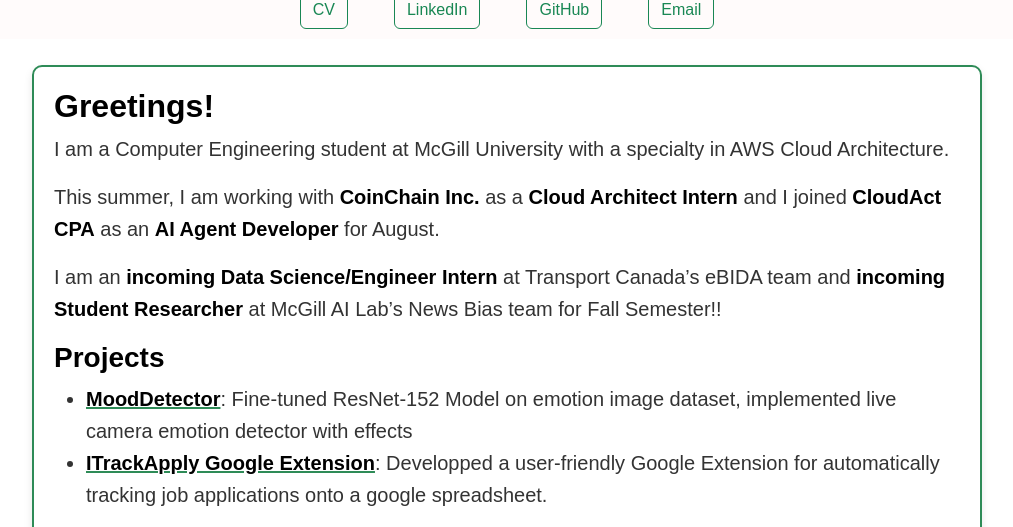
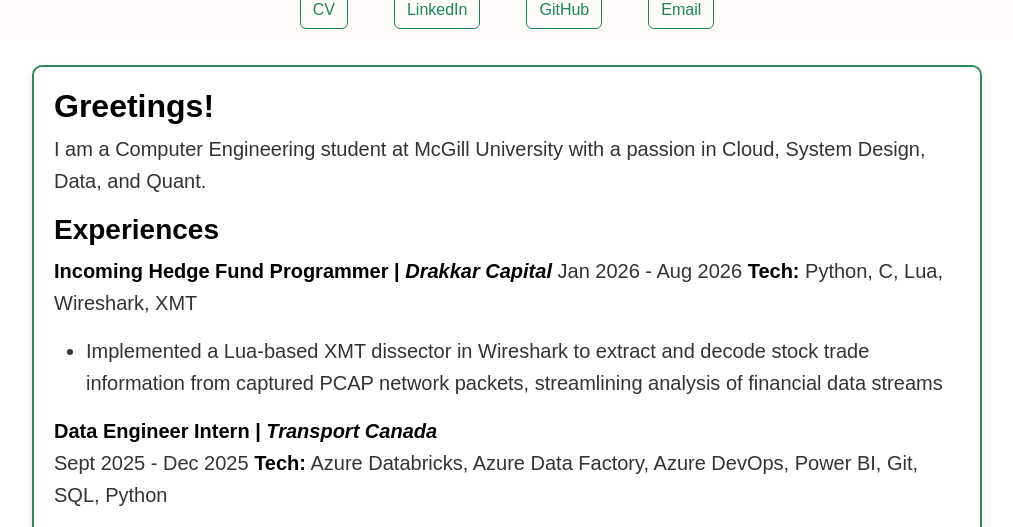
Before and after one commit to peterhxk/peterhxk.github.io, a Jekyll site: the page built from index.markdown, in a window 1280 px wide and 1400 px high, scrolled down 263 px. Shown: the top 527 px of the window, without its empty margins (133-1146 px from the left). Built offline with Jekyll 4.4.1, drawn with Linux system fonts in a browser that asks for light colours; some of the changed text lies outside the part shown; grey boxes are pictures that could not be loaded.

Commit message:
markdown update

```diff
--- a/index.markdown
+++ b/index.markdown
@@ -5,11 +5,37 @@ title: Home
 
 ## **Greetings!**
 
-I am a Computer Engineering student at McGill University with a specialty in AWS Cloud Architecture.
+I am a Computer Engineering student at McGill University with a passion in Cloud, System Design, Data, and Quant.
 
-This summer, I am working with **CoinChain Inc.** as a **Cloud Architect Intern** and I joined **CloudAct CPA** as an **AI Agent Developer** for August.
+### **Experiences**
 
-I am an **incoming Data Science/Engineer Intern** at Transport Canada's eBIDA team and **incoming Student Researcher** at McGill AI Lab's News Bias team for Fall Semester!!
+**Incoming Hedge Fund Programmer | *Drakkar Capital***
+Jan 2026 - Aug 2026
+**Tech:** Python, C, Lua, Wireshark, XMT
+- Implemented a Lua-based XMT dissector in Wireshark to extract and decode stock trade information from captured PCAP network packets, streamlining analysis of financial data streams
+
+**Data Engineer Intern | *Transport Canada***
+Sept 2025 - Dec 2025
+**Tech:** Azure Databricks, Azure Data Factory, Azure DevOps, Power BI, Git, SQL, Python
+- Transformed million-scale raw data in varied formats (docx, pdf, html) within the Data Lake into gold datasets in the Data Warehouse, built interactive Power BI dashboards for business intelligence and data analytical insights.
+- Engineered ETL pipelines with Databricks and Data Factory, leveraged DevOps for Git-based version control and CI/CD procedure.
+- Improved JSON-like raw data ETL process to optimize efficiency and time complexity by 90%.
+
+**AI Developer Intern | *CloudAct CPA***
+Aug 2025 - Sept 2025
+**Tech:** NLP, LLM, Word Embeddings, PostgreSQL, Render, RAG, LangChain, BeautifulSoup
+- Developed automated LLM pipeline to monitor SEC RSS feeds and extract information from filings (Extraction S-1 filings reached 90% accuracy).
+- Implemented document chunking and semantic chunk matching using word embeddings, designed formatted output retrieval.
+- Integrated PostgreSQL for structured data storage. Deployed scalable and reliable availability system on Render.
+
+**Cloud Architect Intern | *Coinchain Inc.***
+May 2025 - Aug 2025
+- Architected end-to-end AWS Cloud solutions, optimizing cost, performance, security, and scalability using VPC design (public/private subnets, NAT gateways, Internet gateways), EC2, S3, RDS, IAM, CloudFront, and Route 53.
+- Supported companies in listing and managing SaaS, AMI, and container products on the AWS Marketplace, including setup of billing, metering, and deployment configurations.
+
+**Collegial Level Tutoring | *Marianopolis College & Private Tutor***
+Sept 2023 - Current
+- Conducted tutoring sessions for 10+ students in Calculus, Mechanics, E&M, and Computer Programming.
 
 ### **Projects**
 
```
